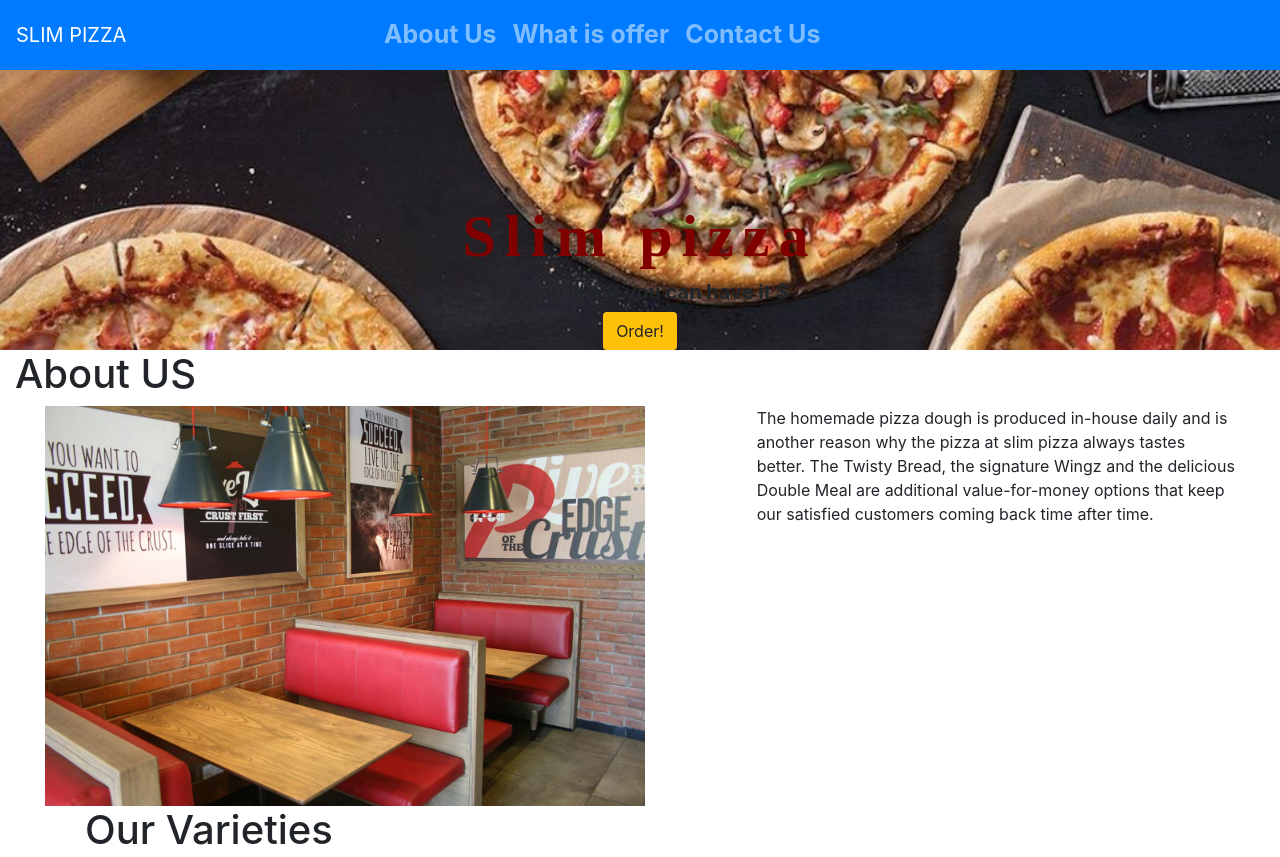
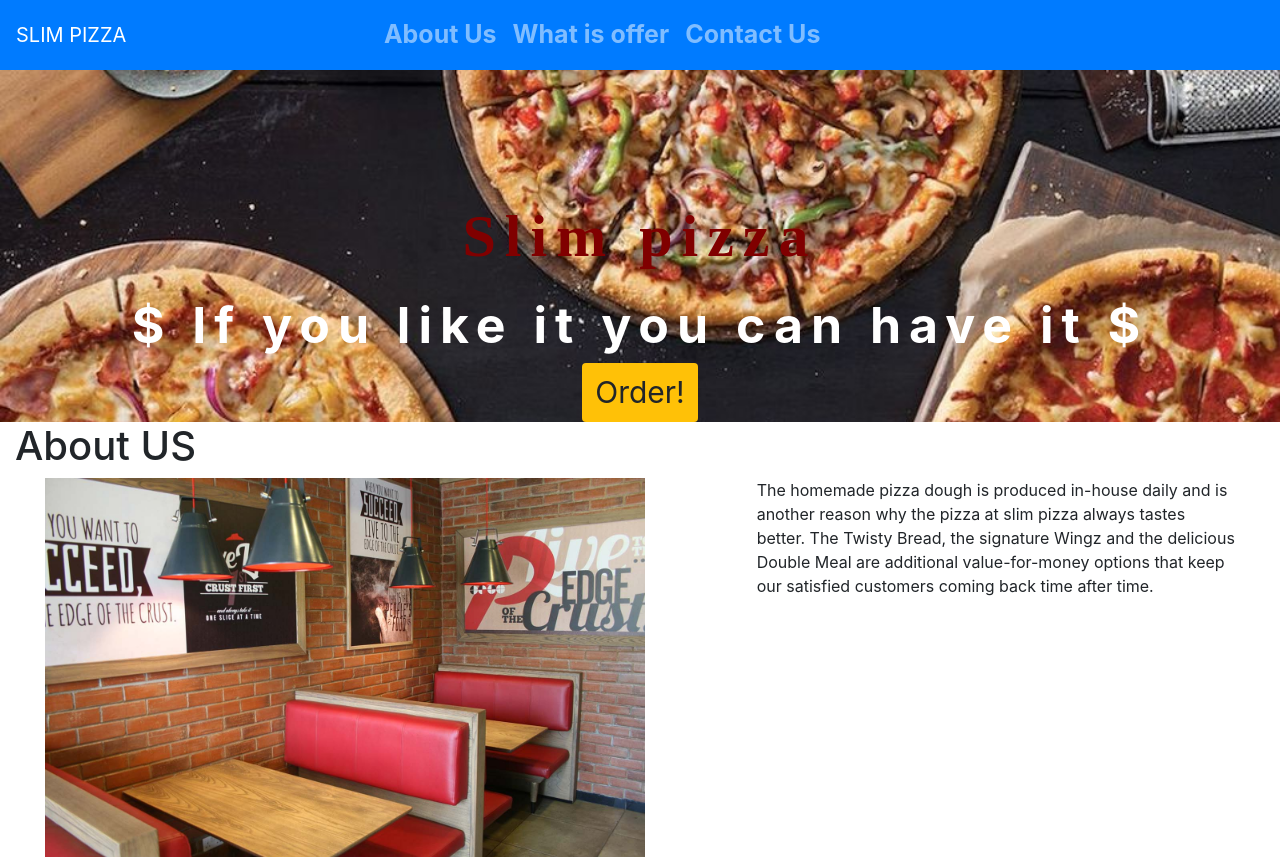
Before and after one commit to obwayaderrick/slimpizza, a plain HTML site: page index.html in a window 1280 px wide. Shown: the top 857 px of the page. Drawn offline with nearby package versions, Linux system fonts and the light colour scheme; files whose address does not match are found by name.

Commit message:
initial commit

```diff
--- a/css/style.css
+++ b/css/style.css
@@ -31,3 +31,19 @@
   font-size: 60px;
   text-align: center;
 }
+h5 {
+  letter-spacing: 8px;
+  color:white;
+  padding-top: 15px;
+  text-size-adjust: 50px;
+  text-align: center;
+  font-size: 50px;
+}
+#order{
+  padding: 100px;
+  text-align: center;
+}
+.order{
+  font-size: 30px;
+  text-align: center;
+}
```
